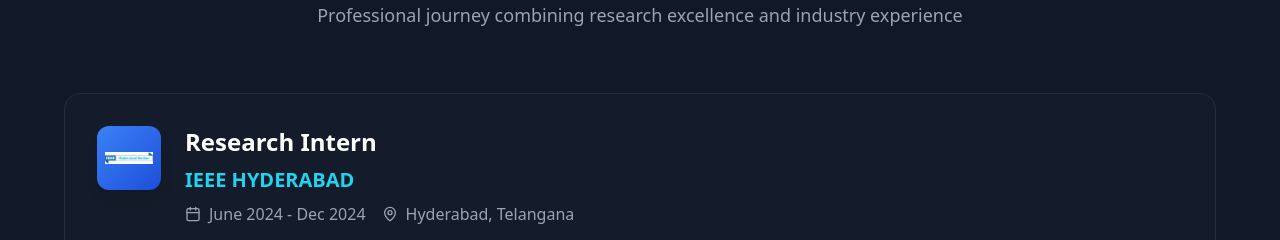
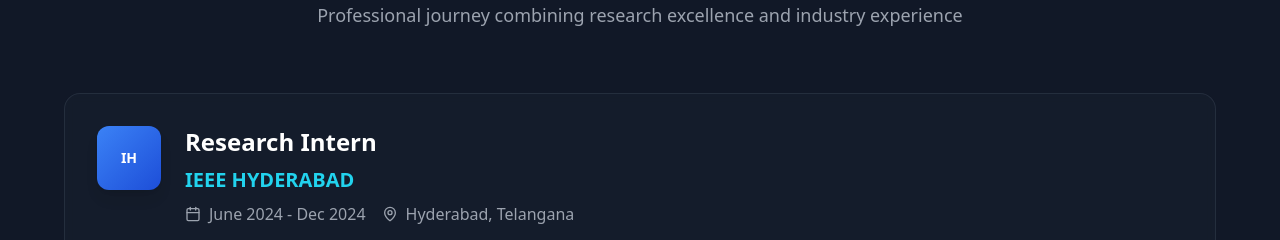
Before and after one commit to aryanadla/adla_aryan_portfolio, a React (Vite) app: page / in a window 1280 px wide. Shown: the part 1700-1940 px from the top of the page. Built offline with nearby package versions, Linux system fonts and the light colour scheme.

Commit message:
Remove photo from IEEE logo
Replaced the IEEE Hyderabad Section logo with a similar style to the Infosys logo in the Experience section.

```diff
--- a/src/components/ExperienceSection.tsx
+++ b/src/components/ExperienceSection.tsx
@@ -11,7 +11,7 @@ const ExperienceSection = () => {
       company: "IEEE HYDERABAD",
       duration: "June 2024 - Dec 2024",
       location: "Hyderabad, Telangana",
-      logo: "/lovable-uploads/2a31c732-3dd3-40c2-b126-9aa7b98a2766.png",
+      logo: null,
       gradient: "from-blue-500 to-blue-700",
       achievements: [
         "Contributing to and working on a research project focused on LULC image analysis using time-series satellite data and LSTM for high-accuracy land cover classification.",
@@ -62,11 +62,17 @@ const ExperienceSection = () => {
                   <div className="flex items-start space-x-6 mb-4 md:mb-0">
                     <div className="flex-shrink-0">
                       <div className={`w-16 h-16 bg-gradient-to-br ${experience.gradient} rounded-xl flex items-center justify-center p-2 shadow-lg transform transition-transform duration-300 ${hoveredExperience === index ? 'scale-110 rotate-3' : ''}`}>
-                        <img
-                          src={experience.logo}
-                          alt={`${experience.company} logo`}
-                          className={`w-full h-full object-contain ${index === 0 ? '' : 'filter brightness-0 invert'}`}
-                        />
+                        {experience.logo ? (
+                          <img
+                            src={experience.logo}
+                            alt={`${experience.company} logo`}
+                            className="w-full h-full object-contain filter brightness-0 invert"
+                          />
+                        ) : (
+                          <span className="text-white font-bold text-sm text-center">
+                            {experience.company.split(' ').map(word => word[0]).join('')}
+                          </span>
+                        )}
                       </div>
                     </div>
 
```
